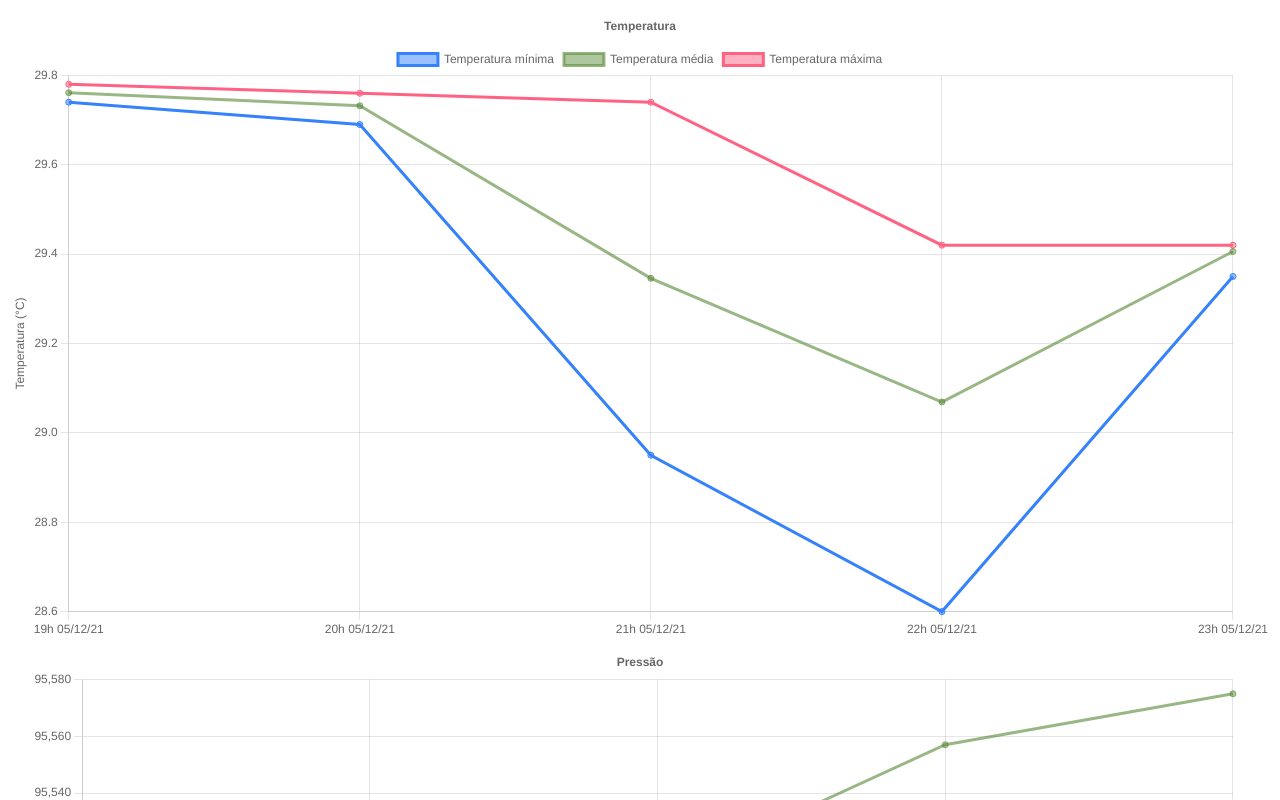
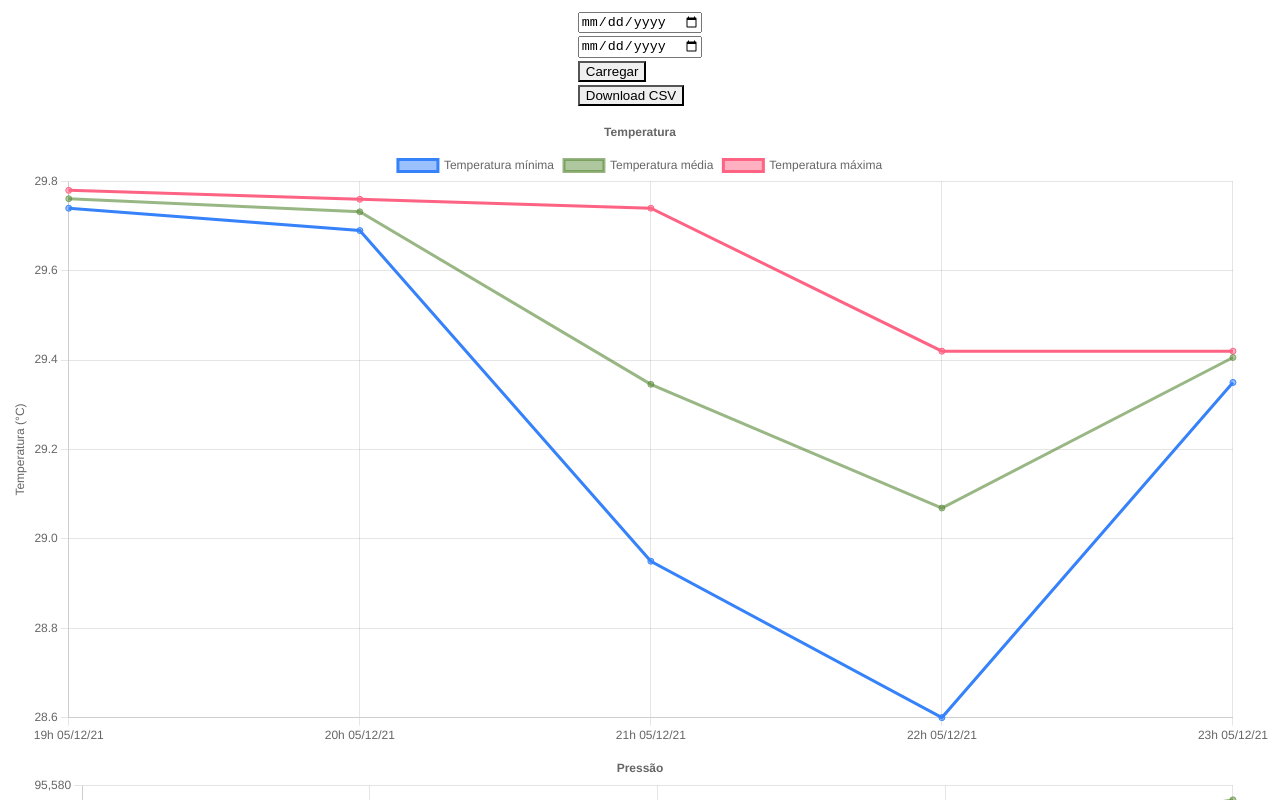
Before and after one commit to luizsetten/nextjs-wheater-if, a Next.js app: page /logs/1 in a window 1280 px wide. Shown: the top 800 px of the page. Built offline with nearby package versions, Linux system fonts and the light colour scheme.

Commit message:
feat: buttons for download and load data

```diff
--- a/package.json
+++ b/package.json
@@ -12,6 +12,7 @@
     "@chakra-ui/react": "^1.7.2",
     "@emotion/react": "^11",
     "@emotion/styled": "^11",
+    "axios": "^0.24.0",
     "chart.js": "^3.6.2",
     "date-fns": "^2.27.0",
     "faunadb": "^4.4.1",
--- a/src/pages/logs/[station_id].tsx
+++ b/src/pages/logs/[station_id].tsx
@@ -1,9 +1,11 @@
 import { format, compareAsc } from "date-fns";
 import PtBR from "date-fns/locale/pt-BR";
-import { SimpleGrid , Box } from '@chakra-ui/react';
+import { SimpleGrid , Box, Input, Button } from '@chakra-ui/react';
 import json from "../../../query_results-2021-12-08_81015.json";
 
 import Chart from "../../components/Chart";
+import { axiosInstance } from "../../services/axios";
+import { useState } from "react";
 
 type DataType = { // wind_direction, wind_speed, pressure
   reference_date: string | Date;
@@ -18,6 +20,10 @@ type DataTypeThree = DataType & { // temperature, humidity, precipitation, solar
 const formatter = (date: Date): string => format(date, "kk'h' dd/MM/yy", { locale: PtBR});
 
 function Logs() {
+  const [logs, setLogs] = useState([]);
+  const [minDate, setMinDate] = useState(new Date());
+  const [maxDate, setMaxDate] = useState(new Date());
+
   const wind_direction: DataType[] = []; //[{reference_date: formatter(new Date()), value: 2}, {reference_date: formatter(new Date()), value: 2},{reference_date: formatter(new Date()), value: 2}];
   const wind_speed: DataType[] = []; //[{reference_date: formatter(new Date()), value: 2}, {reference_date: formatter(new Date()), value: 2},{reference_date: formatter(new Date()), value: 2}];
   const pressure: DataType[] = []; //[{reference_date: formatter(new Date()), value: 2}, {reference_date: formatter(new Date()), value: 2},{reference_date: formatter(new Date()), value: 2}];
@@ -75,10 +81,50 @@ function Logs() {
     });
   });
 
+  async function loadData() {
+    try {
+      const {data} = await axiosInstance.get(`logs/5663b746-744a-40a4-a590-a7ac9abc48d8/2021-12-05T21:00:00.000Z/2021-12-06T01:00:00.000Z`)
+
+      console.log("chegou", data);
+    } catch {
+
+    }
+  }
+
+  async function downloadCSV() {
+    try {
+      const {data} = await axiosInstance.get(`logs/5663b746-744a-40a4-a590-a7ac9abc48d8/2021-12-05T21:00:00.000Z/2021-12-06T01:00:00.000Z/download`)
+
+      const url = window.URL.createObjectURL(new Blob([data]));
+      const link = document.createElement('a');
+      link.href = url;
+      link.setAttribute('download', 'file.csv');
+      document.body.appendChild(link);
+      link.click();
+    } catch {
+
+    }
+  }
+
 
   console.log(temperature);
 
   return (
+  <Box>
+    <SimpleGrid columns={{sm: 2, md: 4}} spacing={3} m="4" p="4" borderWidth='1px' borderRadius='lg' overflow='hidden' justifyContent="center">
+      <Box maxW="10rem">
+        <Input type="date" onChange={event => setMinDate(new Date(event.target.value))} />
+      </Box>
+      <Box maxW="10rem">
+        <Input type="date" />
+      </Box>
+      <Box>
+        <Button onClick={loadData} colorScheme='blue'>Carregar</Button>
+      </Box>
+      <Box>
+        <Button onClick={downloadCSV} colorScheme='blue'>Download CSV</Button>
+      </Box>
+    </SimpleGrid>
     <SimpleGrid columns={{sm: 1, lg: 2}} spacing={3}>
       <Box p="1" m={{sm: 2, lg: 4}} borderWidth="1px" borderRadius="lg">
         <Chart dataSet={temperature} hasThree title="Temperatura" color="#5839" darkestColor="#5837" label="Temperatura (°C)"/>
@@ -108,6 +154,8 @@ function Logs() {
         <Chart dataSet={wind_direction} title="Direção do vento" color="#5839" darkestColor="#5837" label="Graus em relação ao Norte (°)"/>
       </Box>
     </SimpleGrid >
+  </Box>
+
   );
 }
 
--- /dev/null
+++ b/src/services/axios.ts
@@ -0,0 +1,8 @@
+import axios from "axios";
+
+const axiosInstance = axios.create({
+  baseURL: "http://localhost:3333",
+
+});
+
+export { axiosInstance };
```
Also changed, not shown: 1 other file (tests, documents, lock files or other folders). Lines whose indentation alone changed are shown as unchanged.
